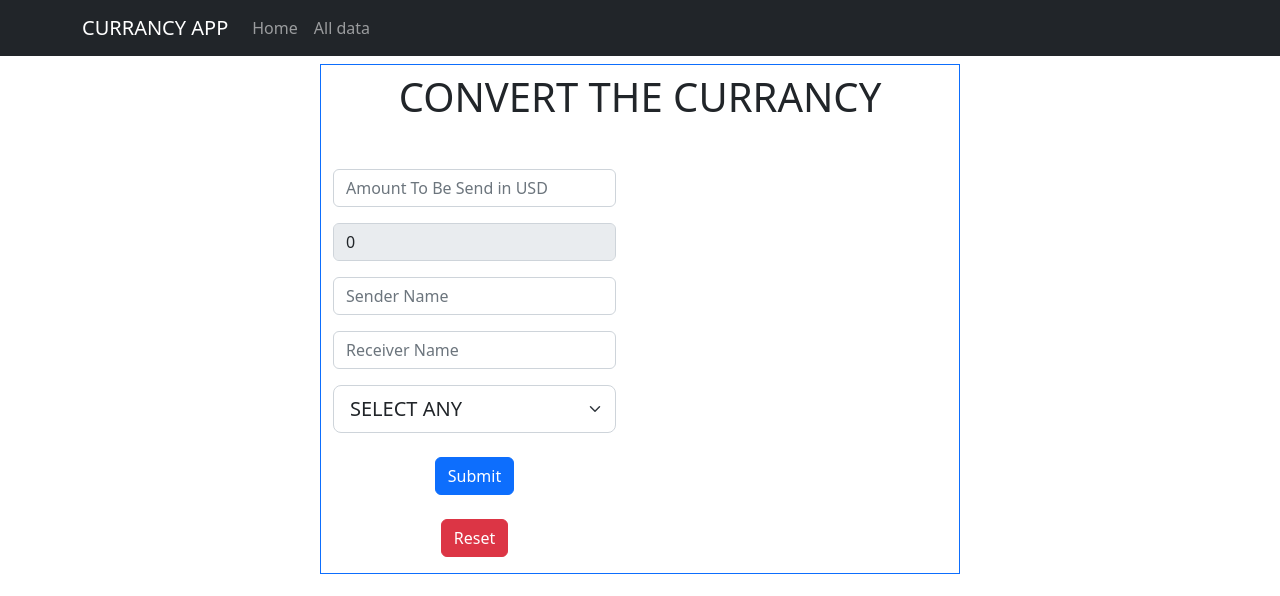
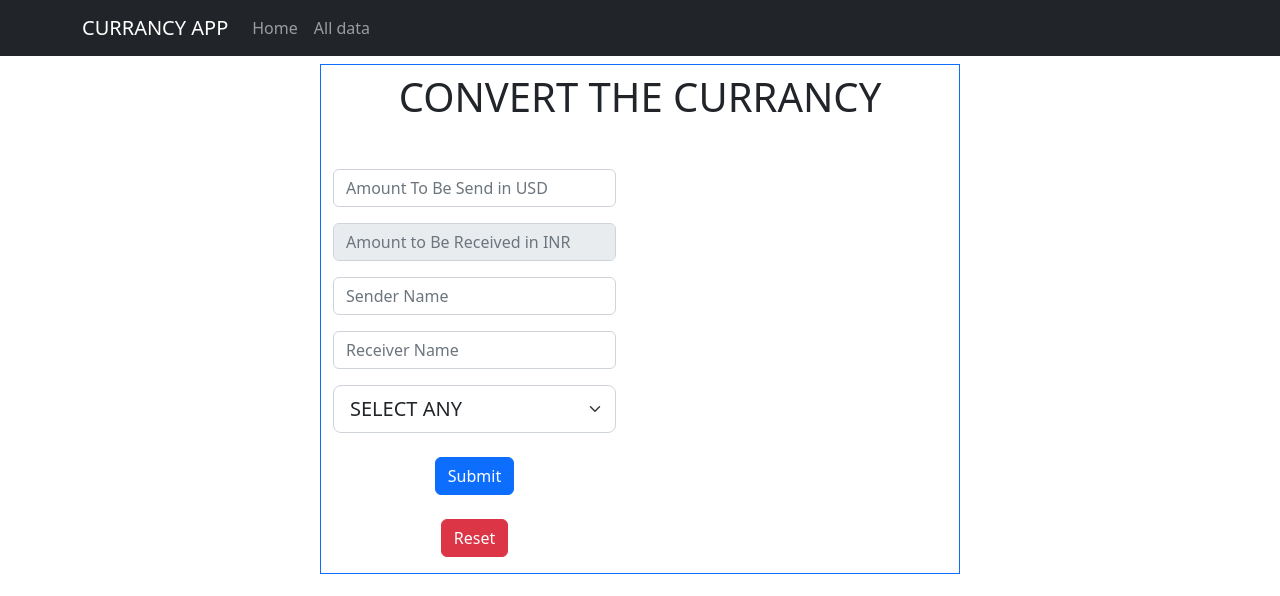
Before and after one commit to mujeeb7020/currancy-app, a React (Create React App) app: page /home in a window 1280 px wide. Shown: the top 596 px of the page. Built offline with nearby package versions, Linux system fonts and the light colour scheme.

Commit message:
last commit

```diff
--- a/src/AllData.js
+++ b/src/AllData.js
@@ -1,7 +1,7 @@
 import React, { useEffect } from "react";
 import { useState } from "react";
 
-import {  Table } from "react-bootstrap";
+import { Table } from "react-bootstrap";
 
 // get local data
 const getLocalItems = () => {
@@ -17,13 +17,9 @@ const getLocalItems = () => {
 const AllData = () => {
   const [data, setData] = useState([]);
 
-
-
   useEffect(() => {
     setData(getLocalItems());
-  }, []);
-
-
+  }, [data]);
 
   return (
     <>
--- a/src/Money.js
+++ b/src/Money.js
@@ -1,6 +1,5 @@
-import React, { useEffect } from "react";
 import { useState } from "react";
-import { Container, Nav, Navbar, Button, Form, Table } from "react-bootstrap";
+import { Button, Form } from "react-bootstrap";
 
 // here i am geeting local data
 const getLocalItems = () => {
@@ -15,7 +14,7 @@ const getLocalItems = () => {
 
 const Money = () => {
   const [usd, setUsd] = useState();
-  const [inr, setInr] = useState(0);
+  const [inr, setInr] = useState();
   const [sender, setSender] = useState("");
   const [receiver, setReceiver] = useState("");
   const [drop, setDrop] = useState("");
@@ -30,7 +29,10 @@ const Money = () => {
       receiver: receiver,
       drop: drop,
     };
-    localStorage.setItem( "lists", JSON.stringify([...getLocalItems(),allInfo]));
+    localStorage.setItem(
+      "lists",
+      JSON.stringify([...getLocalItems(), allInfo])
+    );
 
     removeItems();
   };
@@ -76,11 +78,7 @@ const Money = () => {
 
             {/* 2nd textfield */}
 
-            <Form.Group
-              // value={inr}
-              className="mb-3 "
-              controlId="formBasicPassword"
-            >
+            <Form.Group className="mb-3 " controlId="formBasicPassword">
               <Form.Control
                 value={inr}
                 type="number"
@@ -125,7 +123,7 @@ const Money = () => {
 
             <br />
 
-            <div className=" mb-3">
+            <div className=" container mb-3">
               <Button variant="primary" type="submit">
                 Submit
               </Button>
--- a/src/NavBar.js
+++ b/src/NavBar.js
@@ -8,7 +8,7 @@ const NavBar = () => {
     <>
      <Navbar bg="dark" variant="dark">
         <Container>
-          <Navbar.Brand >CURRANCY APP</Navbar.Brand>  {/*href="home"*/ }
+          <Navbar.Brand href="home" >CURRANCY APP</Navbar.Brand>
           <Nav className="me-auto">
             <Nav.Link href="home">Home</Nav.Link>
             <Nav.Link href="alldata">All data</Nav.Link>
```
